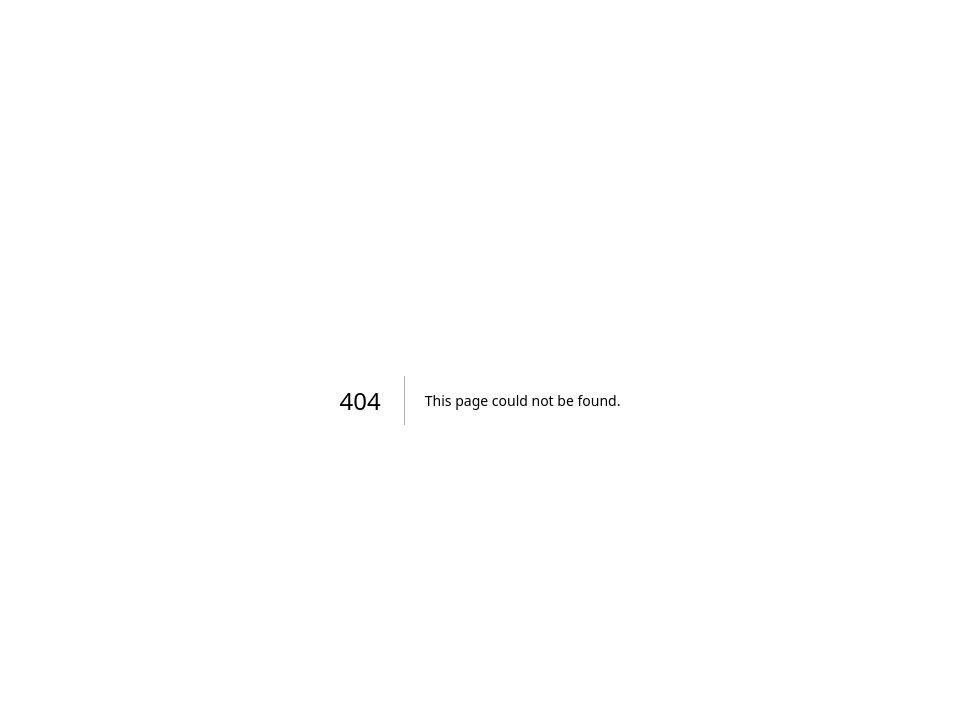
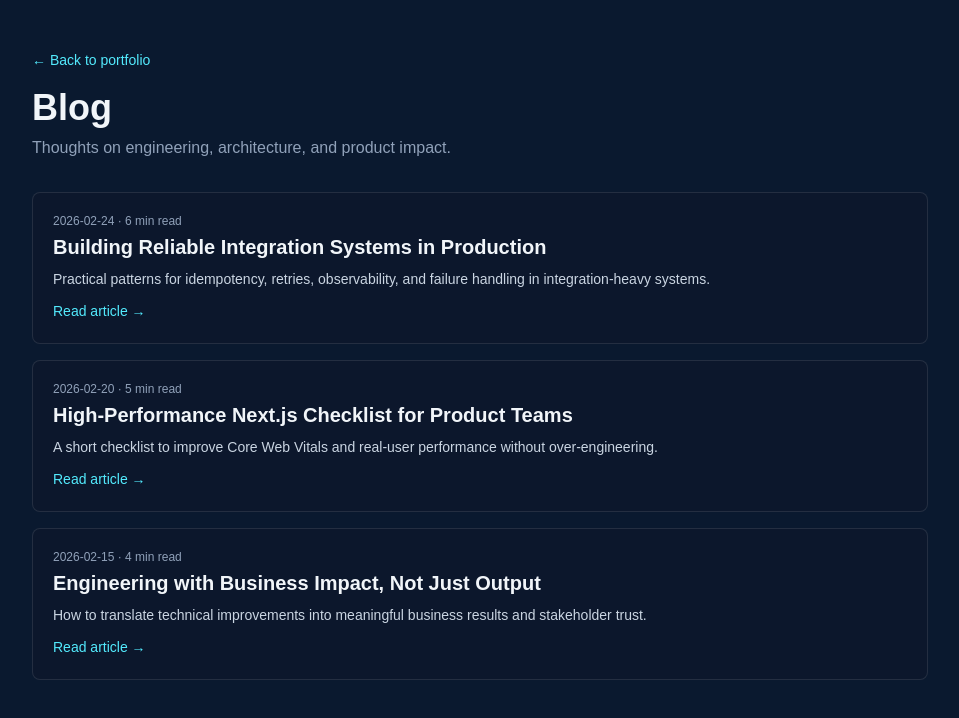
Before and after one commit to agentlucas/portfolio-next, a Next.js app: page /blog in a window 1280 px wide. Before the commit this address had no page. Shown: the top 718 px of the page, without its empty margins (160-1119 px from the left). Built offline with nearby package versions, Linux system fonts and the light colour scheme.

Commit message:
Add blog listing and post pages with initial content

```diff
--- /dev/null
+++ b/src/app/blog/[slug]/page.tsx
@@ -0,0 +1,39 @@
+import Link from "next/link";
+import { notFound } from "next/navigation";
+import { posts } from "@/lib/posts";
+
+type Params = { slug: string };
+
+export function generateStaticParams() {
+  return posts.map((post) => ({ slug: post.slug }));
+}
+
+export function generateMetadata({ params }: { params: Params }) {
+  const post = posts.find((p) => p.slug === params.slug);
+  if (!post) return { title: "Post Not Found" };
+  return {
+    title: `${post.title} | Gadani Himan Gurusinga`,
+    description: post.excerpt,
+  };
+}
+
+export default function BlogDetailPage({ params }: { params: Params }) {
+  const post = posts.find((p) => p.slug === params.slug);
+  if (!post) return notFound();
+
+  return (
+    <main className="min-h-screen bg-[#0a192f] px-6 py-12 text-slate-200 md:px-10">
+      <article className="mx-auto max-w-3xl">
+        <Link href="/blog" className="text-sm text-cyan-300 hover:text-cyan-200">
+          ← Back to blog
+        </Link>
+
+        <p className="mt-6 text-xs text-slate-400">
+          {post.date} · {post.readTime}
+        </p>
+        <h1 className="mt-2 text-3xl font-bold text-slate-100 md:text-4xl">{post.title}</h1>
+        <p className="mt-4 leading-8 text-slate-300">{post.content}</p>
+      </article>
+    </main>
+  );
+}
--- /dev/null
+++ b/src/app/blog/page.tsx
@@ -0,0 +1,40 @@
+import Link from "next/link";
+import { posts } from "@/lib/posts";
+
+export const metadata = {
+  title: "Blog | Gadani Himan Gurusinga",
+  description: "Notes on engineering, reliability, and product execution.",
+};
+
+export default function BlogPage() {
+  return (
+    <main className="min-h-screen bg-[#0a192f] px-6 py-12 text-slate-200 md:px-10">
+      <div className="mx-auto max-w-4xl">
+        <Link href="/" className="text-sm text-cyan-300 hover:text-cyan-200">
+          ← Back to portfolio
+        </Link>
+
+        <h1 className="mt-4 text-4xl font-bold text-slate-100">Blog</h1>
+        <p className="mt-2 text-slate-400">Thoughts on engineering, architecture, and product impact.</p>
+
+        <div className="mt-8 space-y-4">
+          {posts.map((post) => (
+            <article key={post.slug} className="rounded-lg border border-white/10 bg-slate-900/50 p-5">
+              <p className="text-xs text-slate-400">
+                {post.date} · {post.readTime}
+              </p>
+              <h2 className="mt-1 text-xl font-semibold text-slate-100">{post.title}</h2>
+              <p className="mt-2 text-sm text-slate-300">{post.excerpt}</p>
+              <Link
+                href={`/blog/${post.slug}`}
+                className="mt-3 inline-block text-sm font-medium text-cyan-300 hover:text-cyan-200"
+              >
+                Read article →
+              </Link>
+            </article>
+          ))}
+        </div>
+      </div>
+    </main>
+  );
+}
--- a/src/app/page.tsx
+++ b/src/app/page.tsx
@@ -6,6 +6,7 @@ const navItems = [
   { label: "About", href: "#about" },
   { label: "Experience", href: "#experience" },
   { label: "Projects", href: "#projects" },
+  { label: "Blog", href: "/blog" },
   { label: "Contact", href: "#contact" },
 ];
 
--- /dev/null
+++ b/src/lib/posts.ts
@@ -0,0 +1,41 @@
+export type Post = {
+  slug: string;
+  title: string;
+  excerpt: string;
+  date: string;
+  readTime: string;
+  content: string;
+};
+
+export const posts: Post[] = [
+  {
+    slug: "building-reliable-integration-systems",
+    title: "Building Reliable Integration Systems in Production",
+    excerpt:
+      "Practical patterns for idempotency, retries, observability, and failure handling in integration-heavy systems.",
+    date: "2026-02-24",
+    readTime: "6 min read",
+    content:
+      "Reliable integrations are less about perfect code and more about resilient system behavior. Start with idempotency keys at boundaries, classify retryable vs non-retryable errors, and ensure dead-letter visibility for recovery. Add structured logs with correlation IDs, then trace critical flows end-to-end. Use small operational runbooks so incidents can be handled quickly under pressure.",
+  },
+  {
+    slug: "high-performance-nextjs-checklist",
+    title: "High-Performance Next.js Checklist for Product Teams",
+    excerpt:
+      "A short checklist to improve Core Web Vitals and real-user performance without over-engineering.",
+    date: "2026-02-20",
+    readTime: "5 min read",
+    content:
+      "Focus on measurable wins first: optimize critical images, avoid unnecessary client components, and reduce hydration cost. Split large bundles, prefer server rendering where possible, and monitor real-user metrics. Performance work should be continuous and tied to business outcomes, not one-time cleanup.",
+  },
+  {
+    slug: "engineering-with-business-impact",
+    title: "Engineering with Business Impact, Not Just Output",
+    excerpt:
+      "How to translate technical improvements into meaningful business results and stakeholder trust.",
+    date: "2026-02-15",
+    readTime: "4 min read",
+    content:
+      "Great engineers align technical decisions to business constraints. Before shipping, clarify expected impact and success metrics. After release, measure what changed. This closes the loop between engineering effort and business value, and helps teams prioritize better over time.",
+  },
+];
```
